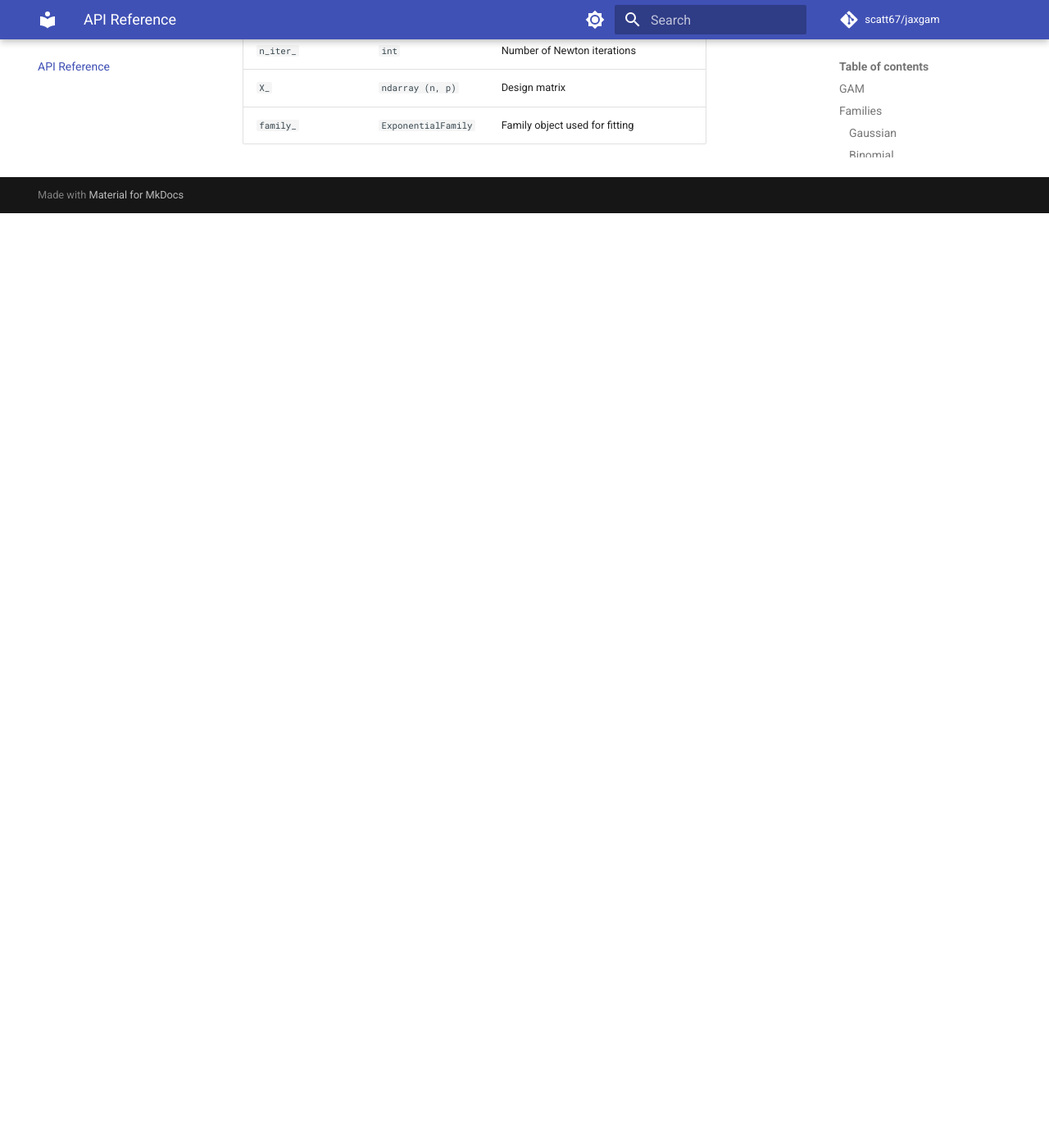
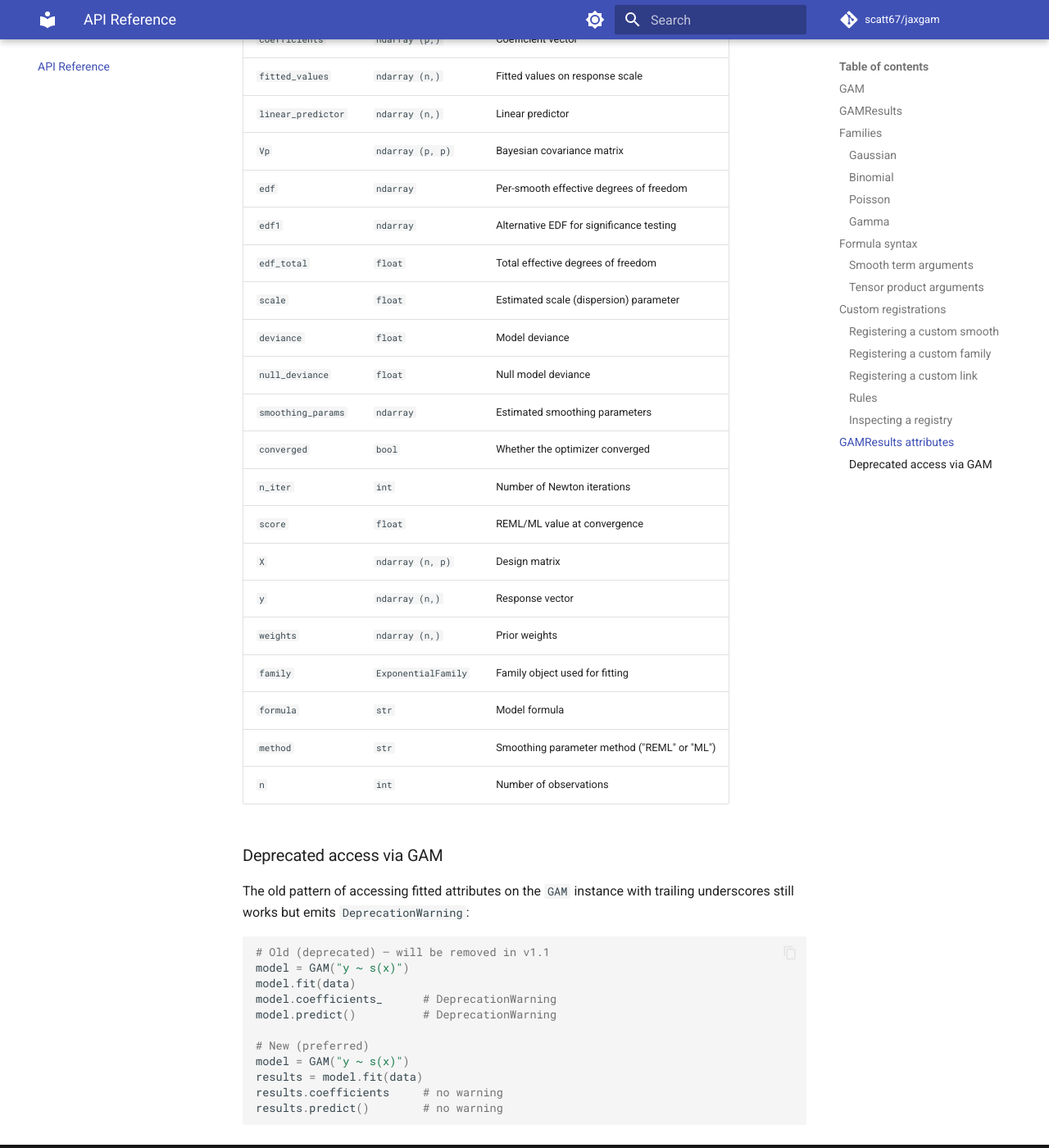
Before and after one commit to scatt67/jaxgam, an MkDocs documentation site: the page built from docs/api.md, in a window 1280 px wide and 1400 px high, scrolled down 4500 px. Shown: the whole window at 82% size. Built offline with MkDocs 1.6.1 and Material for MkDocs 9.7.7, drawn with Linux system fonts in a browser that asks for light colours; comment, search, counter and statistics services are not loaded; before the commit the page ends 4760 px from its top, so only the background shows below that; some of the changed text lies outside the part shown.

````diff
--- a/docs/api.md
+++ b/docs/api.md
@@ -2,10 +2,16 @@
 
 ## GAM
 
-The main entry point for fitting generalized additive models.
+Model specification and fit orchestration. `fit()` returns a `GAMResults`
+frozen dataclass containing all fitted state.
 
 ```python
-from jaxgam import GAM
+from jaxgam import GAM, GAMResults
+
+model = GAM("y ~ s(x)", family="gaussian")
+results = model.fit(data)
+results.predict(newdata)
+results.summary()
 ```
 
 ::: jaxgam.api.GAM
@@ -13,6 +19,21 @@ from jaxgam import GAM
       members:
         - __init__
         - fit
+
+---
+
+## GAMResults
+
+Immutable results object returned by `GAM.fit()`. All post-estimation
+methods (prediction, summary, plotting) live here.
+
+```python
+from jaxgam import GAMResults
+```
+
+::: jaxgam.results.GAMResults
+    options:
+      members:
         - predict
         - predict_matrix
         - summary
@@ -180,23 +201,50 @@ len(smooth_registry)           # 7
 
 ---
 
-## Fitted model attributes
+## GAMResults attributes
 
-After calling `fit()`, these attributes are available on the `GAM` instance:
+The `GAMResults` object returned by `fit()` exposes all fitted state as
+read-only attributes (frozen dataclass):
 
 | Attribute | Type | Description |
 |---|---|---|
-| `coefficients_` | `ndarray (p,)` | Coefficient vector |
-| `fitted_values_` | `ndarray (n,)` | Fitted values on response scale |
-| `linear_predictor_` | `ndarray (n,)` | Linear predictor |
-| `Vp_` | `ndarray (p, p)` | Bayesian covariance matrix |
-| `edf_` | `ndarray` | Per-smooth effective degrees of freedom |
-| `edf_total_` | `float` | Total effective degrees of freedom |
-| `scale_` | `float` | Estimated scale (dispersion) parameter |
-| `deviance_` | `float` | Model deviance |
-| `null_deviance_` | `float` | Null model deviance |
-| `smoothing_params_` | `ndarray` | Estimated smoothing parameters |
-| `converged_` | `bool` | Whether the optimizer converged |
-| `n_iter_` | `int` | Number of Newton iterations |
-| `X_` | `ndarray (n, p)` | Design matrix |
-| `family_` | `ExponentialFamily` | Family object used for fitting |
+| `coefficients` | `ndarray (p,)` | Coefficient vector |
+| `fitted_values` | `ndarray (n,)` | Fitted values on response scale |
+| `linear_predictor` | `ndarray (n,)` | Linear predictor |
+| `Vp` | `ndarray (p, p)` | Bayesian covariance matrix |
+| `edf` | `ndarray` | Per-smooth effective degrees of freedom |
+| `edf1` | `ndarray` | Alternative EDF for significance testing |
+| `edf_total` | `float` | Total effective degrees of freedom |
+| `scale` | `float` | Estimated scale (dispersion) parameter |
+| `deviance` | `float` | Model deviance |
+| `null_deviance` | `float` | Null model deviance |
+| `smoothing_params` | `ndarray` | Estimated smoothing parameters |
+| `converged` | `bool` | Whether the optimizer converged |
+| `n_iter` | `int` | Number of Newton iterations |
+| `score` | `float` | REML/ML value at convergence |
+| `X` | `ndarray (n, p)` | Design matrix |
+| `y` | `ndarray (n,)` | Response vector |
+| `weights` | `ndarray (n,)` | Prior weights |
+| `family` | `ExponentialFamily` | Family object used for fitting |
+| `formula` | `str` | Model formula |
+| `method` | `str` | Smoothing parameter method ("REML" or "ML") |
+| `n` | `int` | Number of observations |
+
+### Deprecated access via GAM
+
+The old pattern of accessing fitted attributes on the `GAM` instance with
+trailing underscores still works but emits `DeprecationWarning`:
+
+```python
+# Old (deprecated) — will be removed in v1.1
+model = GAM("y ~ s(x)")
+model.fit(data)
+model.coefficients_      # DeprecationWarning
+model.predict()          # DeprecationWarning
+
+# New (preferred)
+model = GAM("y ~ s(x)")
+results = model.fit(data)
+results.coefficients     # no warning
+results.predict()        # no warning
+```
--- a/docs/quickstart.md
+++ b/docs/quickstart.md
@@ -9,7 +9,7 @@ All examples assume:
 ```python
 import numpy as np
 import pandas as pd
-from jaxgam import GAM
+from jaxgam import GAM, GAMResults
 ```
 
 ## 1. Gaussian GAM
@@ -23,10 +23,10 @@ x = rng.uniform(0, 1, n)
 y = np.sin(2 * np.pi * x) + rng.normal(0, 0.3, n)
 data = pd.DataFrame({"x": x, "y": y})
 
-model = GAM("y ~ s(x, k=10, bs='cr')").fit(data)
-print(f"Converged: {model.converged_}")
-print(f"EDF: {model.edf_}")
-print(f"Scale: {model.scale_:.4f}")
+results = GAM("y ~ s(x, k=10, bs='cr')").fit(data)
+print(f"Converged: {results.converged}")
+print(f"EDF: {results.edf}")
+print(f"Scale: {results.scale:.4f}")
 ```
 
 The formula `"y ~ s(x, k=10, bs='cr')"` specifies:
@@ -51,7 +51,7 @@ prob = 1 / (1 + np.exp(-eta))
 y = rng.binomial(1, prob, n).astype(float)
 data = pd.DataFrame({"x": x, "y": y})
 
-model = GAM("y ~ s(x, k=10, bs='cr')", family="binomial").fit(data)
+results = GAM("y ~ s(x, k=10, bs='cr')", family="binomial").fit(data)
 ```
 
 ## 3. Poisson GAM
@@ -66,7 +66,7 @@ eta = np.sin(2 * np.pi * x) + 0.5
 y = rng.poisson(np.exp(eta)).astype(float)
 data = pd.DataFrame({"x": x, "y": y})
 
-model = GAM("y ~ s(x, k=10, bs='cr')", family="poisson").fit(data)
+results = GAM("y ~ s(x, k=10, bs='cr')", family="poisson").fit(data)
 ```
 
 ## 4. Gamma GAM
@@ -85,7 +85,7 @@ mu = np.exp(eta)
 y = rng.gamma(5.0, scale=mu / 5.0, size=n)
 data = pd.DataFrame({"x": x, "y": y})
 
-model = GAM("y ~ s(x, k=10, bs='cr')", family=Gamma(link="log")).fit(data)
+results = GAM("y ~ s(x, k=10, bs='cr')", family=Gamma(link="log")).fit(data)
 ```
 
 ## 5. Multiple smooths
@@ -100,8 +100,8 @@ x2 = rng.uniform(0, 1, n)
 y = np.sin(2 * np.pi * x1) + 0.5 * x2 + rng.normal(0, 0.3, n)
 data = pd.DataFrame({"x1": x1, "x2": x2, "y": y})
 
-model = GAM("y ~ s(x1, k=8, bs='cr') + s(x2, k=8, bs='cr')").fit(data)
-print(f"Per-smooth EDF: {model.edf_}")
+results = GAM("y ~ s(x1, k=8, bs='cr') + s(x2, k=8, bs='cr')").fit(data)
+print(f"Per-smooth EDF: {results.edf}")
 ```
 
 ## 6. Tensor product smooths
@@ -109,7 +109,7 @@ print(f"Per-smooth EDF: {model.edf_}")
 Model interactions between covariates with `te()`.
 
 ```python
-model = GAM("y ~ te(x1, x2, k=5)").fit(data)
+results = GAM("y ~ te(x1, x2, k=5)").fit(data)
 ```
 
 The scalar `k=5` creates a 5x5 = 25 basis function tensor product.
@@ -118,7 +118,7 @@ Each marginal uses cubic regression splines by default.
 Use `ti()` for tensor interaction terms (without main effects):
 
 ```python
-model = GAM("y ~ s(x1, k=8) + s(x2, k=8) + ti(x1, x2, k=5)").fit(data)
+results = GAM("y ~ s(x1, k=8) + s(x2, k=8) + ti(x1, x2, k=5)").fit(data)
 ```
 
 ## 7. Factor-by smooths
@@ -146,7 +146,7 @@ data = pd.DataFrame({
     "y": y,
 })
 
-model = GAM("y ~ s(x, by=fac, k=10, bs='cr') + fac").fit(data)
+results = GAM("y ~ s(x, by=fac, k=10, bs='cr') + fac").fit(data)
 ```
 
 The `+ fac` adds a parametric intercept shift per level, analogous to R.
@@ -162,17 +162,17 @@ dtype) so jaxgam recognizes it as a factor.
 
 ```python
 # Predictions on the training data
-mu_hat = model.predict()                          # response scale
-eta_hat = model.predict(pred_type="link")          # link scale
-mu_hat, se = model.predict(se_fit=True)           # with standard errors
+mu_hat = results.predict()                          # response scale
+eta_hat = results.predict(pred_type="link")          # link scale
+mu_hat, se = results.predict(se_fit=True)           # with standard errors
 ```
 
 ### New data
 
 ```python
 newdata = pd.DataFrame({"x": np.linspace(0, 1, 100)})
-predictions = model.predict(newdata)
-predictions, se = model.predict(newdata, se_fit=True)
+predictions = results.predict(newdata)
+predictions, se = results.predict(newdata, se_fit=True)
 ```
 
 ### Prediction matrix
@@ -180,8 +180,8 @@ predictions, se = model.predict(newdata, se_fit=True)
 For manual inference, get the constrained design matrix:
 
 ```python
-X_new = model.predict_matrix(newdata)
-# Manual prediction: eta = X_new @ model.coefficients_
+X_new = results.predict_matrix(newdata)
+# Manual prediction: eta = X_new @ results.coefficients
 ```
 
 ## 9. Summary
@@ -191,7 +191,7 @@ coefficient tests, smooth term significance tests (Wood 2013), and
 model-level statistics.
 
 ```python
-s = model.summary()
+s = results.summary()
 ```
 
 Output includes:
@@ -205,17 +205,17 @@ Output includes:
 `plot()` produces one panel per smooth term.
 
 ```python
-fig, axes = model.plot()
+fig, axes = results.plot()
 ```
 
 ### Options
 
 ```python
 # Select specific smooth terms (0-indexed)
-fig, axes = model.plot(select=[0])
+fig, axes = results.plot(select=[0])
 
 # Customize appearance
-fig, axes = model.plot(
+fig, axes = results.plot(
     rug=True,       # show data rug marks (default: True)
     se=True,        # show SE bands (default: True)
     shade=True,     # shaded bands vs dashed lines (default: True)
@@ -232,10 +232,10 @@ plots. Factor-by smooths produce one panel per level.
 
 ```python
 # REML (default, recommended)
-model = GAM("y ~ s(x)", method="REML").fit(data)
+results = GAM("y ~ s(x)", method="REML").fit(data)
 
 # Maximum likelihood
-model = GAM("y ~ s(x)", method="ML").fit(data)
+results = GAM("y ~ s(x)", method="ML").fit(data)
 ```
 
 ### Fixed smoothing parameters
@@ -244,7 +244,7 @@ Skip the Newton optimization and fit at user-supplied smoothing
 parameters:
 
 ```python
-model = GAM("y ~ s(x, k=10, bs='cr')", sp=[1.0]).fit(data)
+results = GAM("y ~ s(x, k=10, bs='cr')", sp=[1.0]).fit(data)
 ```
 
 The `sp` list must have one entry per penalty term in the model.
@@ -254,29 +254,42 @@ The `sp` list must have one entry per penalty term in the model.
 ```python
 weights = np.ones(n)
 offset = np.zeros(n)
-model = GAM("y ~ s(x)").fit(data, weights=weights, offset=offset)
+results = GAM("y ~ s(x)").fit(data, weights=weights, offset=offset)
 ```
 
-## 12. Fitted model attributes
+## 12. GAMResults attributes
 
-After calling `fit()`, the model exposes:
+`fit()` returns a `GAMResults` frozen dataclass. All attributes are
+read-only:
 
 | Attribute | Description |
 |---|---|
-| `coefficients_` | Coefficient vector (p,) |
-| `fitted_values_` | Fitted values on response scale (n,) |
-| `linear_predictor_` | Linear predictor eta (n,) |
-| `Vp_` | Bayesian covariance matrix (p, p) |
-| `edf_` | Per-smooth effective degrees of freedom |
-| `edf_total_` | Total effective degrees of freedom |
-| `scale_` | Estimated scale (dispersion) parameter |
-| `deviance_` | Model deviance |
-| `null_deviance_` | Null model deviance |
-| `smoothing_params_` | Estimated smoothing parameters |
-| `converged_` | Whether the optimizer converged |
-| `n_iter_` | Number of Newton iterations |
-| `X_` | Design matrix (n, p) |
-| `family_` | Family object used for fitting |
+| `coefficients` | Coefficient vector (p,) |
+| `fitted_values` | Fitted values on response scale (n,) |
+| `linear_predictor` | Linear predictor eta (n,) |
+| `Vp` | Bayesian covariance matrix (p, p) |
+| `edf` | Per-smooth effective degrees of freedom |
+| `edf1` | Alternative EDF for significance testing |
+| `edf_total` | Total effective degrees of freedom |
+| `scale` | Estimated scale (dispersion) parameter |
+| `deviance` | Model deviance |
+| `null_deviance` | Null model deviance |
+| `smoothing_params` | Estimated smoothing parameters |
+| `converged` | Whether the optimizer converged |
+| `n_iter` | Number of Newton iterations |
+| `score` | REML/ML value at convergence |
+| `X` | Design matrix (n, p) |
+| `y` | Response vector (n,) |
+| `weights` | Prior weights (n,) |
+| `family` | Family object used for fitting |
+| `formula` | Model formula string |
+| `method` | Smoothing parameter method ("REML" or "ML") |
+| `n` | Number of observations |
+
+!!! warning "Deprecated: accessing fitted attributes on GAM"
+    The old pattern `model.coefficients_` (with trailing underscore) on the
+    `GAM` instance still works but emits `DeprecationWarning` and will be
+    removed in v1.1. Use `results.coefficients` instead.
 
 ## Further reading
 
--- a/jaxgam/__init__.py
+++ b/jaxgam/__init__.py
@@ -43,5 +43,6 @@ if not os.environ.get("JAXGAM_NO_COMPILATION_CACHE"):
     jax.config.update("jax_persistent_cache_min_compile_time_secs", 0)
 
 from jaxgam.api import GAM  # noqa: E402
+from jaxgam.results import GAMResults  # noqa: E402
 
-__all__ = ["GAM"]
+__all__ = ["GAM", "GAMResults"]
````
Also changed, not shown: AGENTS.md (+4 -2 lines), README.md (+6 -6 lines), docs/index.md (+6 -6 lines), docs/refactor_gam_api/design.md (+5 -4 lines), docs/refactor_gam_api/implementation_plan.md (+55 -109 lines), 8 other files.
